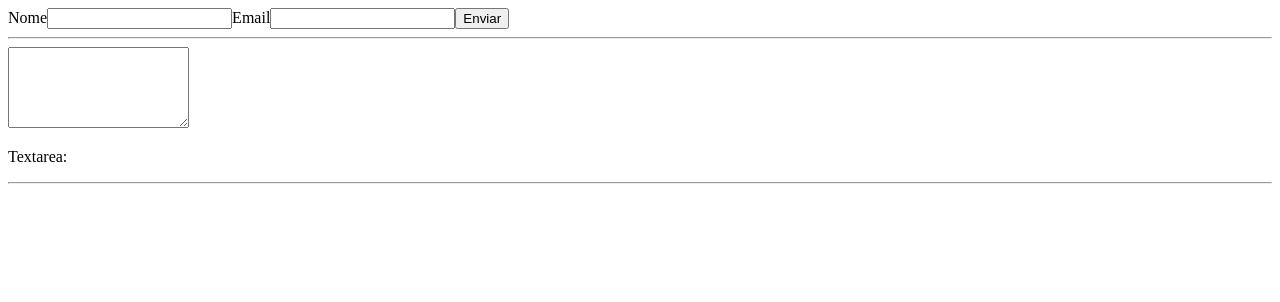
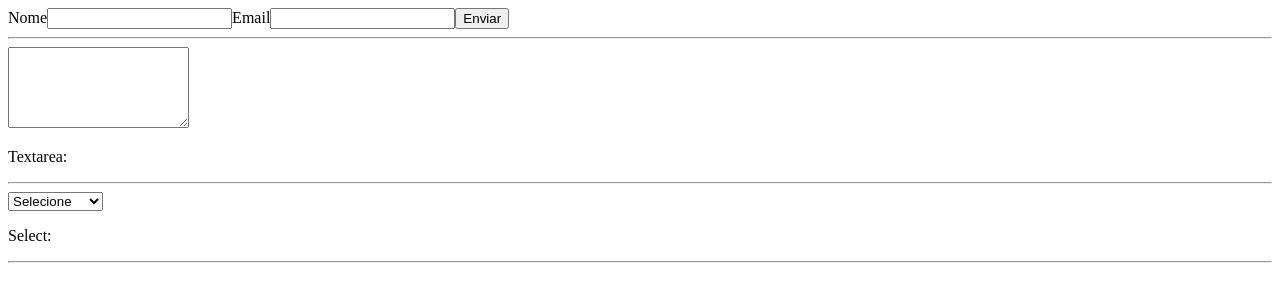
Before and after one commit to Dev-HideyukiTakahashi/origamid-react-course, a React app: page / in a window 1280 px wide. Shown: the top 302 px of the page. Built offline with nearby package versions, Linux system fonts and the light colour scheme; the HTML template or start-up script is replaced by a standard one.

Commit message:
aula: select

```diff
--- a/src/forms/AppForms.jsx
+++ b/src/forms/AppForms.jsx
@@ -1,5 +1,6 @@
 import React from 'react'
 import { TextArea } from './TextArea';
+import { Select } from './Select';
 
 export const AppForms = () => {
     const [nome, setNome] = React.useState('');
@@ -34,6 +35,8 @@ export const AppForms = () => {
         <hr />
         <TextArea/>
         <hr />
+        <Select/>
+        <hr />
         </>
   )
 }
--- /dev/null
+++ b/src/forms/Select.jsx
@@ -0,0 +1,22 @@
+import React from 'react'
+
+export const Select = () => {
+    const [select, setSelect] = React.useState('');
+  return (
+    <form action="">
+
+        <select
+        value={select}
+        onChange={({target}) => setSelect(target.value)}
+        id='produtos'>
+            <option value="" disabled>Selecione</option>
+            <option value="notebook">Notebook</option>
+            <option value="smartphone">Smartphone</option>
+            <option value="tablet">Tablet</option>
+        </select>
+
+        <p>Select: {select}</p>
+
+    </form>
+  )
+}
```
